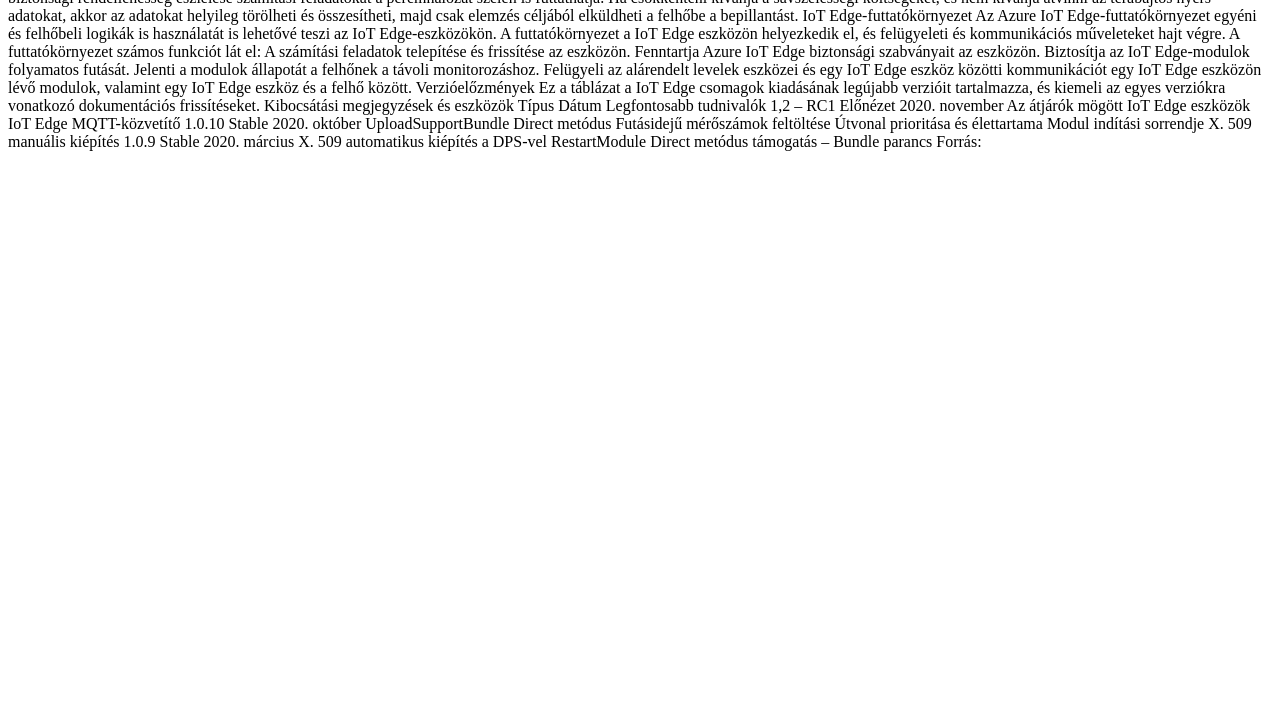
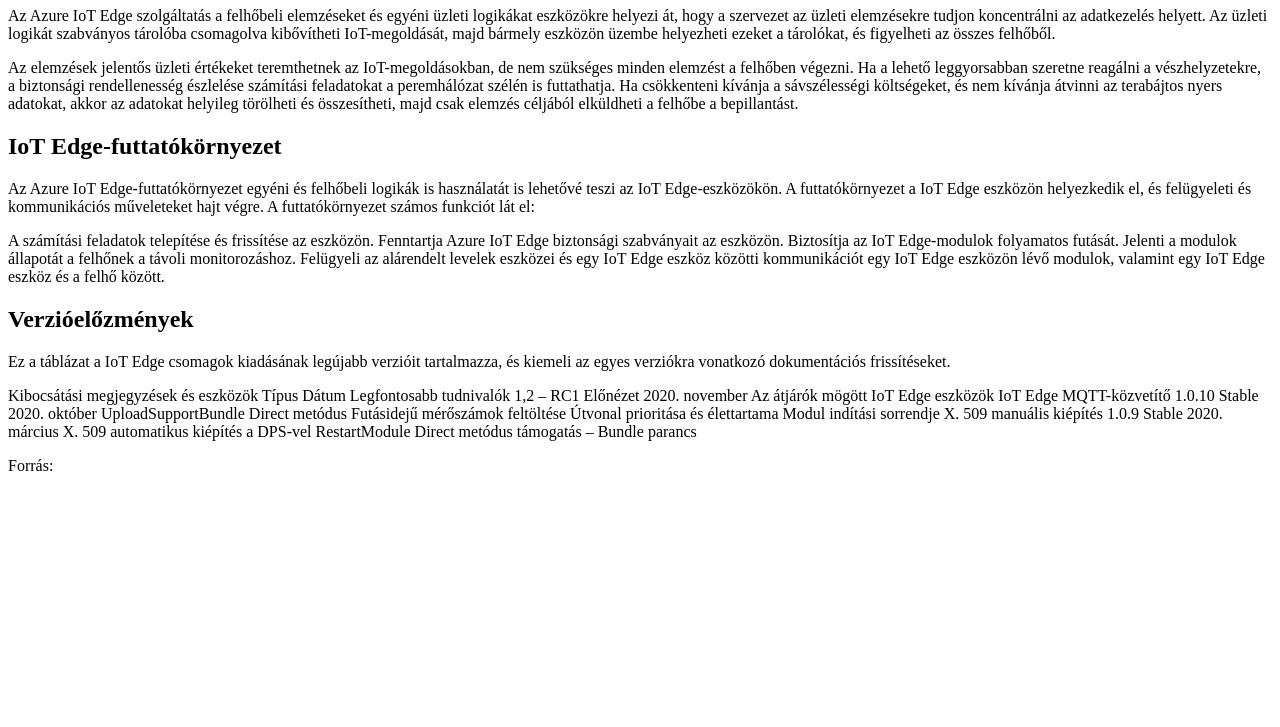
Before and after one commit to AttilaNagy2004/Azure-IoT-Edge, a plain HTML site: page index.html in a window 1280 px wide. Shown: the part 73-800 px from the top of the page. Drawn offline with Linux system fonts and the light colour scheme.

Commit message:
5.feladat

```diff
--- a/index.html
+++ b/index.html
@@ -1,29 +1,32 @@
 <!DOCTYPE html>
-
+<html lang="hu"></html>
 <head>
+  <meta charset="UTF-8">
+  <meta name="viewport" content="width=device-width, initial-scale=1.0">
+  <title>Azure IoT Edge</title>
 </head>
 
 <body>
-  <div>
-    Az Azure IoT Edge
+  <div id="tartalom">
+    <h1>Az Azure IoT Edge</h1>
 
-    Az Azure IoT Edge szolgáltatás a felhőbeli elemzéseket és egyéni üzleti logikákat eszközökre helyezi át, hogy a szervezet az üzleti elemzésekre tudjon koncentrálni az adatkezelés helyett. Az üzleti logikát szabványos tárolóba csomagolva kibővítheti IoT-megoldását, majd bármely eszközön üzembe helyezheti ezeket a tárolókat, és figyelheti az összes felhőből.
+    <p>Az Azure IoT Edge szolgáltatás a felhőbeli elemzéseket és egyéni üzleti logikákat eszközökre helyezi át, hogy a szervezet az üzleti elemzésekre tudjon koncentrálni az adatkezelés helyett. Az üzleti logikát szabványos tárolóba csomagolva kibővítheti IoT-megoldását, majd bármely eszközön üzembe helyezheti ezeket a tárolókat, és figyelheti az összes felhőből.</p>
 
-    Az elemzések jelentős üzleti értékeket teremthetnek az IoT-megoldásokban, de nem szükséges minden elemzést a felhőben végezni. Ha a lehető leggyorsabban szeretne reagálni a vészhelyzetekre, a biztonsági rendellenesség észlelése számítási feladatokat a peremhálózat szélén is futtathatja. Ha csökkenteni kívánja a sávszélességi költségeket, és nem kívánja átvinni az terabájtos nyers adatokat, akkor az adatokat helyileg törölheti és összesítheti, majd csak elemzés céljából elküldheti a felhőbe a bepillantást.
+    <p>Az elemzések jelentős üzleti értékeket teremthetnek az IoT-megoldásokban, de nem szükséges minden elemzést a felhőben végezni. Ha a lehető leggyorsabban szeretne reagálni a vészhelyzetekre, a biztonsági rendellenesség észlelése számítási feladatokat a peremhálózat szélén is futtathatja. Ha csökkenteni kívánja a sávszélességi költségeket, és nem kívánja átvinni az terabájtos nyers adatokat, akkor az adatokat helyileg törölheti és összesítheti, majd csak elemzés céljából elküldheti a felhőbe a bepillantást.</p>
 
-    IoT Edge-futtatókörnyezet
+    <h2>IoT Edge-futtatókörnyezet</h2>
 
-    Az Azure IoT Edge-futtatókörnyezet egyéni és felhőbeli logikák is használatát is lehetővé teszi az IoT Edge-eszközökön. A futtatókörnyezet a IoT Edge eszközön helyezkedik el, és felügyeleti és kommunikációs műveleteket hajt végre. A futtatókörnyezet számos funkciót lát el:
+    <p>Az Azure IoT Edge-futtatókörnyezet egyéni és felhőbeli logikák is használatát is lehetővé teszi az IoT Edge-eszközökön. A futtatókörnyezet a IoT Edge eszközön helyezkedik el, és felügyeleti és kommunikációs műveleteket hajt végre. A futtatókörnyezet számos funkciót lát el:</p>
 
-    A számítási feladatok telepítése és frissítése az eszközön.
+    <p>A számítási feladatok telepítése és frissítése az eszközön.
     Fenntartja Azure IoT Edge biztonsági szabványait az eszközön.
     Biztosítja az IoT Edge-modulok folyamatos futását.
     Jelenti a modulok állapotát a felhőnek a távoli monitorozáshoz.
-    Felügyeli az alárendelt levelek eszközei és egy IoT Edge eszköz közötti kommunikációt egy IoT Edge eszközön lévő modulok, valamint egy IoT Edge eszköz és a felhő között.
+    Felügyeli az alárendelt levelek eszközei és egy IoT Edge eszköz közötti kommunikációt egy IoT Edge eszközön lévő modulok, valamint egy IoT Edge eszköz és a felhő között.</p>
 
-    Verzióelőzmények
+    <h2>Verzióelőzmények</h2>
 
-    Ez a táblázat a IoT Edge csomagok kiadásának legújabb verzióit tartalmazza, és kiemeli az egyes verziókra vonatkozó dokumentációs frissítéseket.
+    <p>Ez a táblázat a IoT Edge csomagok kiadásának legújabb verzióit tartalmazza, és kiemeli az egyes verziókra vonatkozó dokumentációs frissítéseket.</p>
 
     Kibocsátási megjegyzések és eszközök
     Típus
@@ -52,7 +55,7 @@
     RestartModule Direct metódus
     támogatás – Bundle parancs
 
-    Forrás:
+    <p>Forrás: </p>
 
   </div>
 </body>
```
